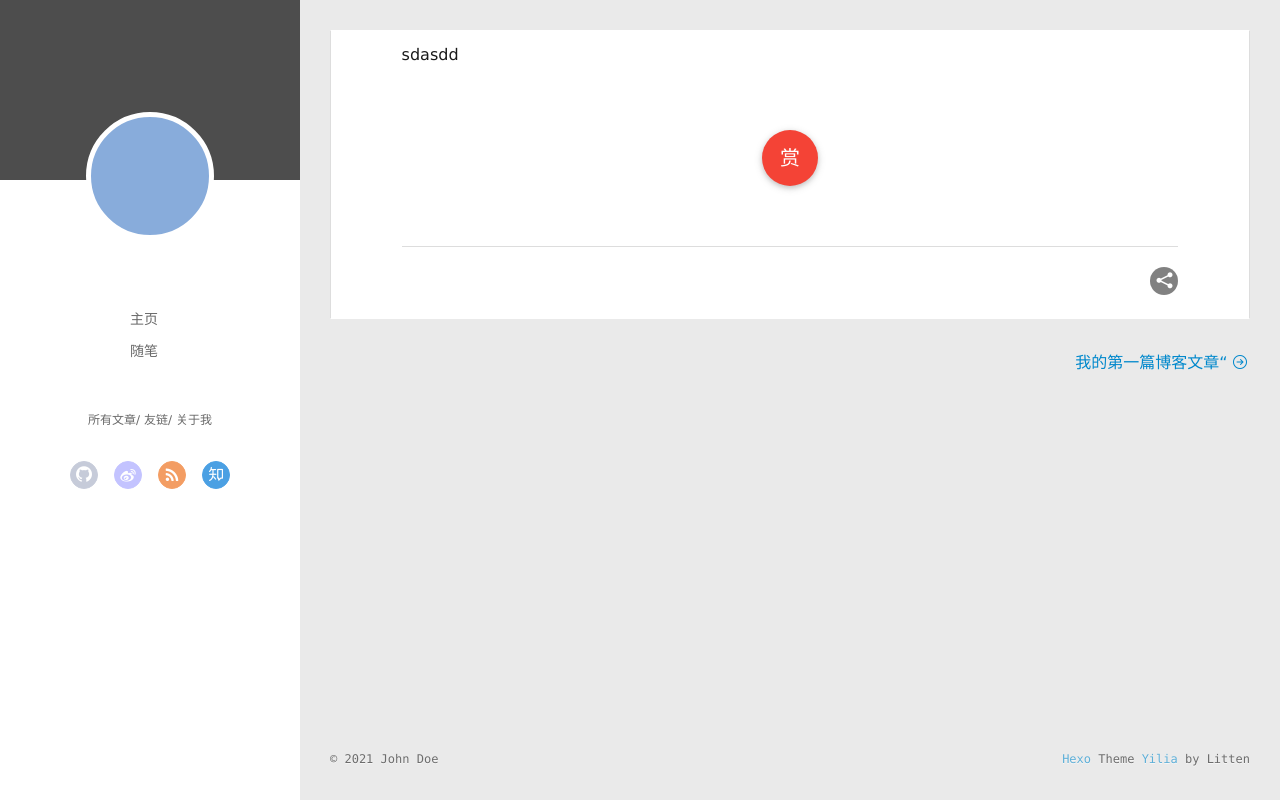
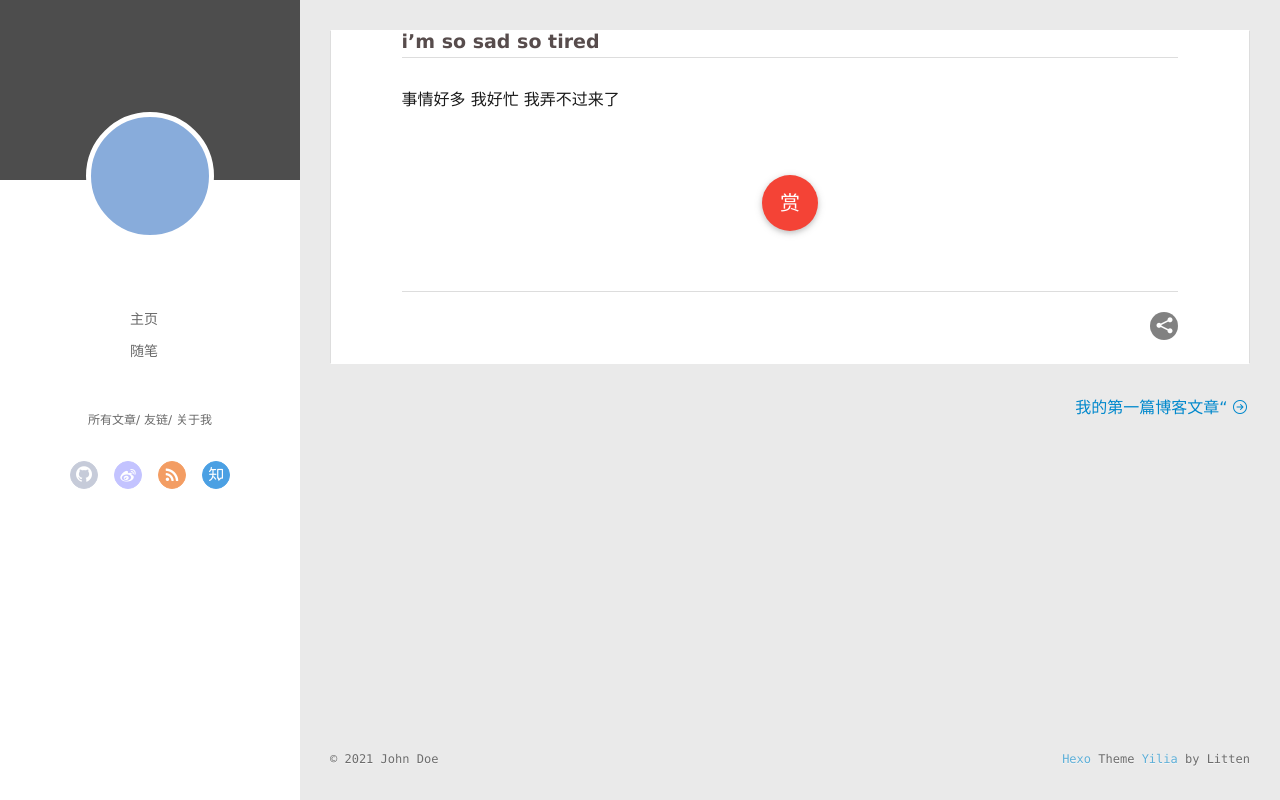
Before and after one commit to QQH00/QQH00.github.io, a plain HTML site: page 2021/04/14/first-blog/index.html in a window 1280 px wide. Drawn offline with Linux system fonts and the light colour scheme; no server answers.

Commit message:
Site updated: 2021-04-14 14:45:58

```diff
--- a/2021/04/14/first-blog/index.html
+++ b/2021/04/14/first-blog/index.html
@@ -8,15 +8,15 @@
   <link rel="dns-prefetch" href="http://example.com">
   <title>Hexo</title>
   <meta name="viewport" content="width=device-width, initial-scale=1, maximum-scale=1">
-  <meta name="description" content="sdasdd">
+  <meta name="description" content="i’m so sad so tired事情好多 我好忙 我弄不过来了">
 <meta property="og:type" content="article">
 <meta property="og:title" content="Hexo">
 <meta property="og:url" content="http://example.com/2021/04/14/first-blog/index.html">
 <meta property="og:site_name" content="Hexo">
-<meta property="og:description" content="sdasdd">
+<meta property="og:description" content="i’m so sad so tired事情好多 我好忙 我弄不过来了">
 <meta property="og:locale" content="en_US">
 <meta property="article:published_time" content="2021-04-14T05:51:30.486Z">
-<meta property="article:modified_time" content="2021-04-14T05:56:44.238Z">
+<meta property="article:modified_time" content="2021-04-14T06:45:25.876Z">
 <meta property="article:author" content="John Doe">
 <meta name="twitter:card" content="summary">
 
@@ -159,7 +159,7 @@
 
     <div class="article-entry" itemprop="articleBody">
 
-        <p>sdasdd</p>
+        <h3 id="i’m-so-sad-so-tired"><a href="#i’m-so-sad-so-tired" class="headerlink" title="i’m so sad so tired"></a>i’m so sad so tired</h3><p>事情好多 我好忙 我弄不过来了</p>
 
 
 
```
Also changed, not shown: index.html (+1 -1 lines).
